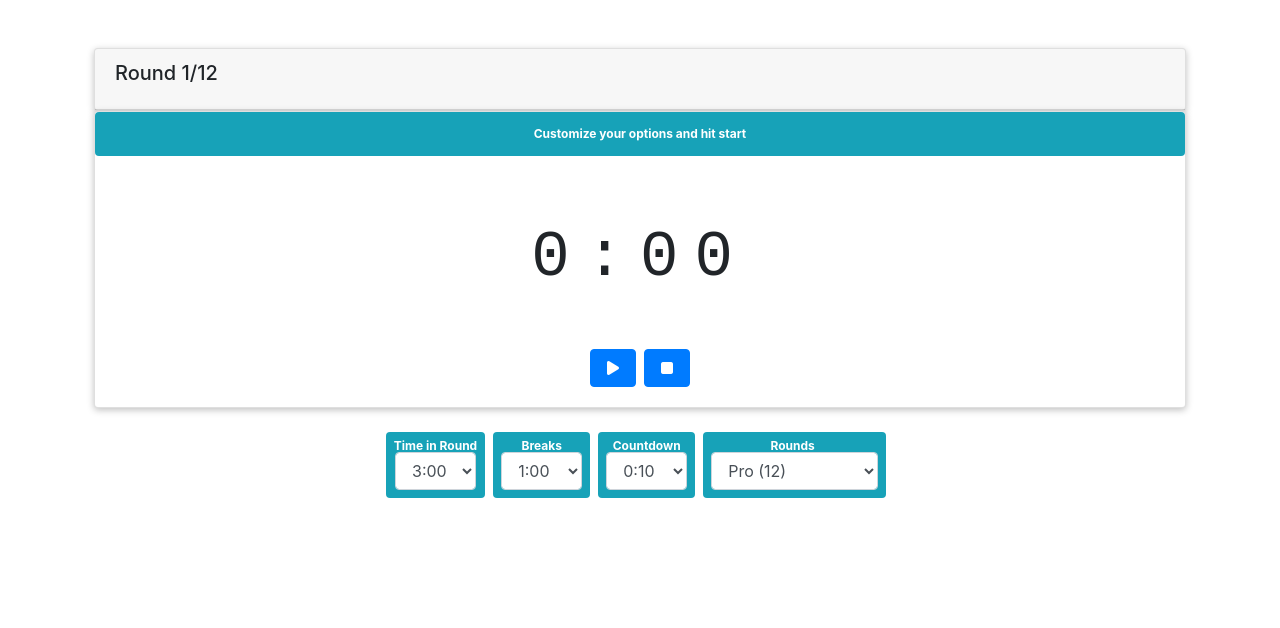
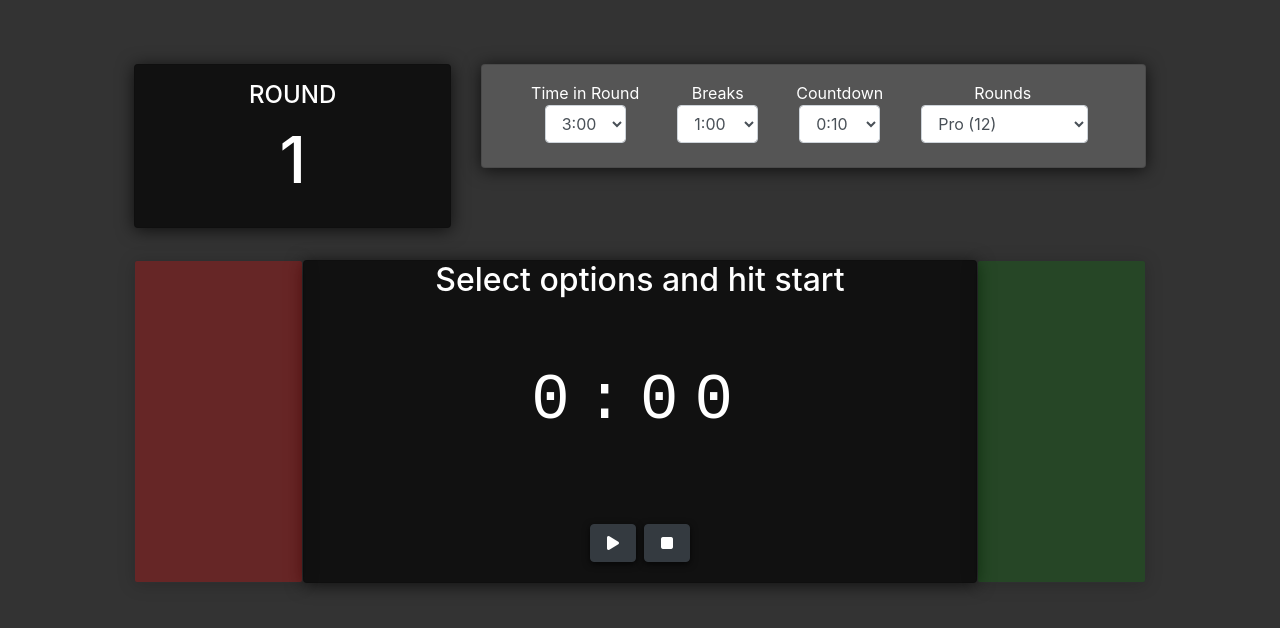
Before and after one commit to ajkizer/Boxing-Timer, a React (Create React App) app: page / in a window 1280 px wide. Shown: the top 628 px of the page. Built offline with nearby package versions, Linux system fonts and the light colour scheme.

Commit message:
added basic styling

```diff
--- a/src/App.css
+++ b/src/App.css
@@ -1,5 +1,9 @@
 .App {
   text-align: center;
+}
+
+body {
+  background: #333333;
 }
 
 .App-logo {
@@ -14,7 +18,7 @@
 }
 
 .App-header {
-  background-color: #282c34;
+  background-color: #555555;
   min-height: 100vh;
   display: flex;
   flex-direction: column;
@@ -37,20 +41,120 @@
   }
 }
 
+.top-row {
+  margin-bottom: 2rem;
+}
+
 .light-box-shadow {
-  -webkit-box-shadow: 0px 2px 7px rgba(0, 0, 0, 0.25);
-  -moz-box-shadow: 0px 2px 7px rgba(0, 0, 0, 0.25);
-  box-shadow: 0px 2px 7px rgba(0, 0, 0, 0.25);
+  -webkit-box-shadow: 0px 2px 17px rgba(0, 0, 0, 0.7);
+  -moz-box-shadow: 0px 2px 17px rgba(0, 0, 0, 0.7);
+  box-shadow: 0px 2px 17px rgba(0, 0, 0, 0.7);
+}
+
+.light-box-shadow-2 {
+  -webkit-box-shadow: 0px 2px 7px rgba(0, 0, 0, 0.7);
+  -moz-box-shadow: 0px 2px 7px rgba(0, 0, 0, 0.7);
+  box-shadow: 0px 2px 7px rgba(0, 0, 0, 0.7);
 }
 
 .timer-display {
-  margin: 2rem auto 0;
+  margin: 2rem auto;
   font-size: 4rem;
   letter-spacing: 1rem;
   font-family: monospace;
   padding: 2rem;
 }
 
+.activity-status {
+  margin: auto;
+  font-size: 2rem;
+}
+
 .timer-header {
   padding: 1rem;
 }
+
+.rounds-card,
+.options-card {
+  padding: 1rem;
+  color: white;
+  text-align: center;
+}
+
+.options-card {
+  background: #555555;
+}
+
+.rounds-card {
+  background: #111111;
+}
+
+.rounds-card__display--main {
+  font-size: 4rem;
+}
+
+.rounds-card__display--sub {
+  font-size: 1.5rem;
+}
+
+.form-label {
+  font-size: 1rem;
+}
+
+.timer-card {
+  background: #111111;
+  color: white;
+}
+
+.red-light {
+  background: red;
+}
+.green-light {
+  background: green;
+}
+
+.red-light,
+.green-light {
+  border-radius: 3px;
+  z-index: 25;
+  opacity: 0.25;
+  border: 1px solid;
+}
+
+.red-light.active,
+.green-light.active {
+  opacity: 1;
+  transform: scale(1.02);
+}
+
+._innerContainer {
+  padding: 4rem;
+}
+
+@media screen and (max-width: 1000px) {
+  ._innerContainer {
+    padding: 2rem;
+  }
+
+  .red-light,
+  .green-light {
+    min-height: 100px;
+  }
+
+  .activity-status {
+    font-size: 1.5rem;
+  }
+  .rounds-card__display--main {
+    font-size: 2rem;
+  }
+
+  .rounds-card__display--sub {
+    font-size: 1rem;
+  }
+}
+
+@media screen and (min-width: 768px) {
+  .timer-card {
+    margin: 0;
+  }
+}
--- a/src/App.js
+++ b/src/App.js
@@ -20,23 +20,24 @@ const App = () => {
 
   const roundHandler = (round) => setCurrentRound(round);
   return (
-    <Container className="p-4 mt-4">
-      <Row>
-        <Col className="rounds" md={{ span: 12 }}>
+    <Container className="_innerContainer">
+      <Row className="top-row">
+        <Col className="rounds" xs={{ span: 2 }} md={{ span: 4 }}>
           <Rounds
             currentRound={currentRound}
             numberOfRounds={options.numberOfRounds}
           />
-
-          <Timer
-            roundHandler={roundHandler}
-            currentRound={currentRound}
-            options={options}
-          />
-
+        </Col>
+        <Col xs={{ span: 10 }} md={{ span: 8 }}>
           <Options options={options} changeHandler={changeHandler} />
         </Col>
       </Row>
+
+      <Timer
+        roundHandler={roundHandler}
+        currentRound={currentRound}
+        options={options}
+      />
     </Container>
   );
 };
--- a/src/components/Options.js
+++ b/src/components/Options.js
@@ -1,14 +1,14 @@
 import React from "react";
-import { Form, Badge } from "react-bootstrap";
+import { Form, Row, Col, Card } from "react-bootstrap";
 
 const Options = ({ options, changeHandler }) => {
   const { timeInRound, timeInBreaks, countdown, numberOfRounds } = options;
 
   return (
-    <>
-      <Form inline className="justify-content-center mt-4">
+    <Card className="options-card light-box-shadow">
+      <Form inline className="justify-content-center">
         <Form.Group className="mr-2 mb-2">
-          <Badge variant="info" className="p-2">
+          <Col>
             <Form.Label>Time in Round</Form.Label>{" "}
             <Form.Control
               as="select"
@@ -23,11 +23,11 @@ const Options = ({ options, changeHandler }) => {
               <option value={180}>3:00</option>
               <option value={300}>5:00</option>
             </Form.Control>
-          </Badge>
+          </Col>
         </Form.Group>
 
         <Form.Group className="mr-2 mb-2">
-          <Badge variant="info" className="p-2">
+          <Col>
             <Form.Label>Breaks</Form.Label>
             <Form.Control
               as="select"
@@ -41,12 +41,13 @@ const Options = ({ options, changeHandler }) => {
               <option value={180}>3:00</option>
               <option value={300}>5:00</option>
             </Form.Control>
-          </Badge>
+          </Col>
         </Form.Group>
 
         <Form.Group className="mr-2 mb-2">
-          <Badge variant="info" className="p-2">
+          <Col>
             <Form.Label>Countdown</Form.Label>
+
             <Form.Control
               as="select"
               name="countdown"
@@ -58,11 +59,11 @@ const Options = ({ options, changeHandler }) => {
               <option value={30}>0:30</option>
               <option value={60}>1:00</option>
             </Form.Control>
-          </Badge>
+          </Col>
         </Form.Group>
 
         <Form.Group className="mr-2 mb-2">
-          <Badge variant="info" className="p-2">
+          <Col>
             <Form.Label className="mr-1">Rounds</Form.Label>
             <Form.Control
               as="select"
@@ -79,10 +80,10 @@ const Options = ({ options, changeHandler }) => {
               <option value={15}>Superstar (15)</option>
               <option value={30}>G.O.A.T. (30)</option>
             </Form.Control>
-          </Badge>
+          </Col>
         </Form.Group>
       </Form>
-    </>
+    </Card>
   );
 };
 
--- a/src/components/Rounds.js
+++ b/src/components/Rounds.js
@@ -1,14 +1,13 @@
-import React, { useState, useEffect } from "react";
-import { Card, Form } from "react-bootstrap";
-import { styles } from "../utils/workoutTypes";
+import React from "react";
+import { Card } from "react-bootstrap";
+
 const Rounds = ({ currentRound, numberOfRounds }) => {
   return (
-    <Card className="light-box-shadow">
-      <Card.Header>
-        <Card.Title>
-          Round {currentRound}/{numberOfRounds}
-        </Card.Title>
-      </Card.Header>
+    <Card className="light-box-shadow rounds-card">
+      <Card.Title className="rounds-card__display--sub">ROUND</Card.Title>
+      <Card.Title className="rounds-card__display--main">
+        {currentRound}
+      </Card.Title>
     </Card>
   );
 };
--- a/src/components/Timer.js
+++ b/src/components/Timer.js
@@ -1,5 +1,5 @@
 import React, { useEffect, useState } from "react";
-import { Button, Card, Badge } from "react-bootstrap";
+import { Button, Card, Row, Col, Container } from "react-bootstrap";
 import bell from "../utils/starting-bell.mp3";
 
 const Timer = ({ options, roundHandler, currentRound }) => {
@@ -10,7 +10,7 @@ const Timer = ({ options, roundHandler, currentRound }) => {
   const [counter, setCounter] = useState(0);
   const [buttonSettings, setButtonSettings] = useState({
     variant: "info",
-    text: "Customize your options and hit start",
+    text: "Select options and hit start",
   });
 
   const workout = {
@@ -23,7 +23,7 @@ const Timer = ({ options, roundHandler, currentRound }) => {
       roundHandler(1);
       setButtonSettings({
         ...buttonSettings,
-        text: "Customize your options and hit start",
+        text: "Select options and hit start",
         variant: "info",
       });
     },
@@ -131,14 +131,31 @@ const Timer = ({ options, roundHandler, currentRound }) => {
   }, [isActive, counter]);
 
   return (
-    <Card className="light-box-shadow">
-      <Badge variant={buttonSettings.variant} className="timer-header">
+    <Container>
+      <Row>
+        <Col
+          xs={{ span: 12 }}
+          md={{ span: 2 }}
+          className={`light-box-shadow red-light ${
+            isActive && !isRestPeriod && "active"
+          }`}
+        ></Col>
+        <Col xs={{ span: 12 }} md={{ span: 8 }} className="p-0">
+          <Card className="light-box-shadow timer-card">
+            {/* <Badge variant={buttonSettings.variant} className="timer-header">
         {buttonSettings.text}
-      </Badge>
+      </Badge> */}
+            <Card.Title className="activity-status">
+              {buttonSettings.text}
+            </Card.Title>
             <Card.Title className="timer-display">{display}</Card.Title>
 
             <div className="mx-auto p-3">
-        <Button className="m-1 pr-3 pl-3" onClick={() => timer.toggleTimer()}>
+              <Button
+                className="m-1 pr-3 pl-3 light-box-shadow-2"
+                variant="dark"
+                onClick={() => timer.toggleTimer()}
+              >
                 {!isActive ? (
                   <i className="fas fa-play"></i>
                 ) : (
@@ -147,13 +164,24 @@ const Timer = ({ options, roundHandler, currentRound }) => {
               </Button>
               <Button
                 disabled={isActive}
-          className="m-1 pr-3 pl-3"
+                className="m-1 pr-3 pl-3 light-box-shadow-2"
+                variant="dark"
                 onClick={() => workout.resetWorkout()}
               >
                 <i className="fas fa-stop"></i>
               </Button>
             </div>
           </Card>
+        </Col>
+        <Col
+          xs={{ span: 12 }}
+          md={{ span: 2 }}
+          className={`light-box-shadow green-light ${
+            isActive && isRestPeriod && "active"
+          }`}
+        ></Col>
+      </Row>
+    </Container>
   );
 };
 
```
Also changed, not shown: 1 other file (tests, documents, lock files or other folders). Lines whose indentation alone changed are shown as unchanged.
